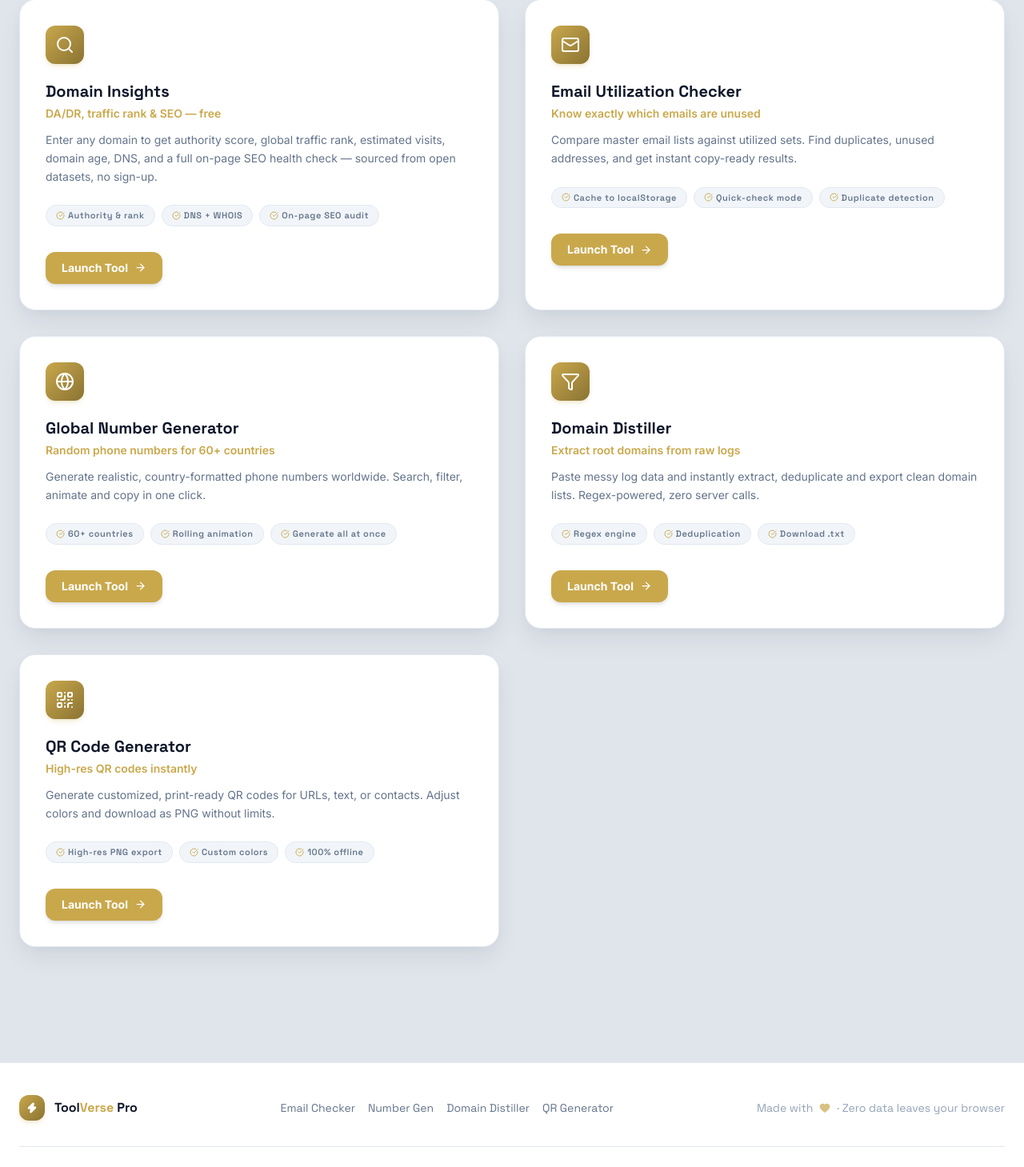
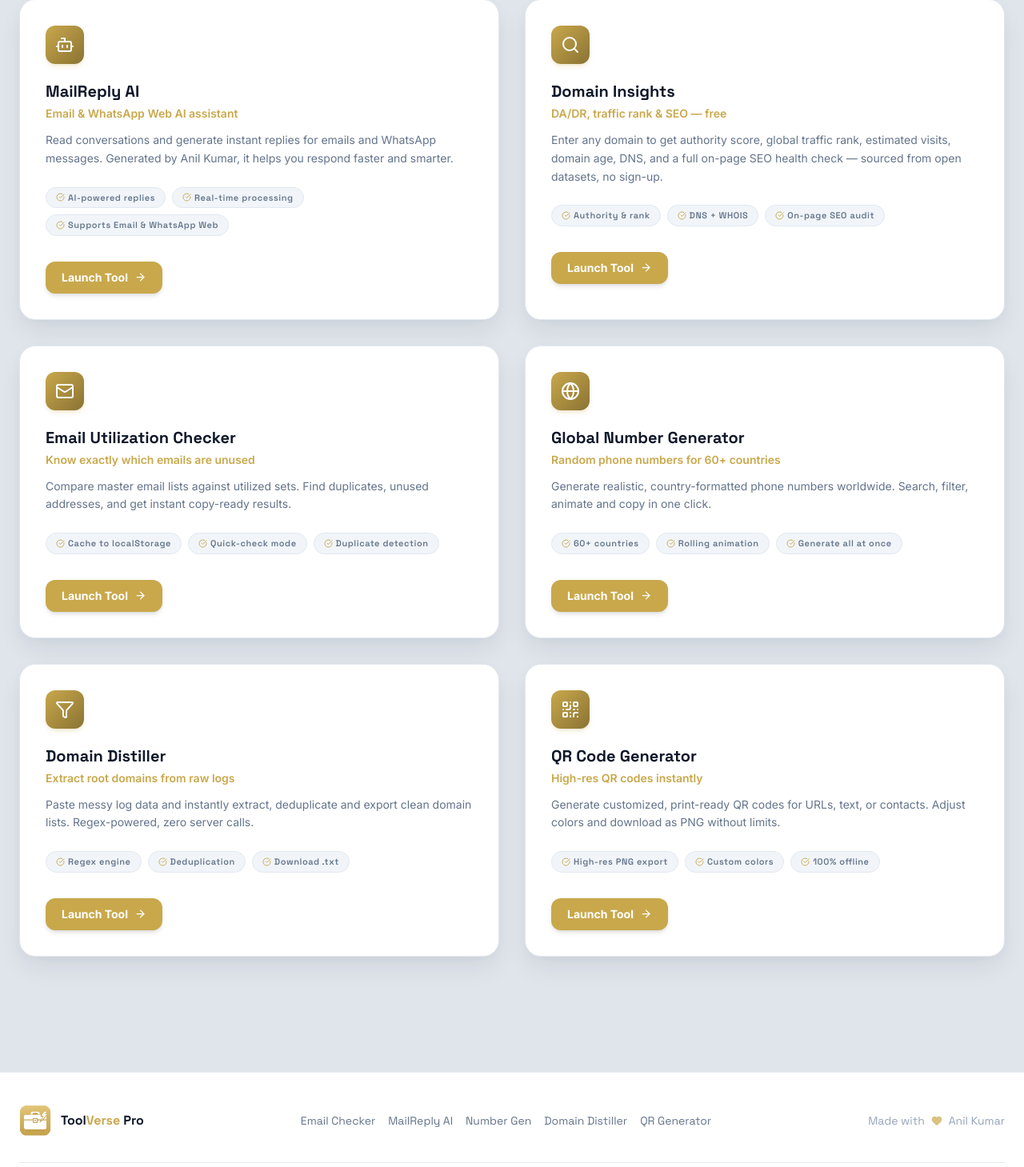
Before and after one commit to anilkumarapexwebcube/ToolVerse, a Next.js app: page / in a window 1280 px wide. Shown: the part 1236-2695 px from the top of the page at 80% size. Built offline with nearby package versions, Linux system fonts and the light colour scheme.

Commit message:
New tool added

```diff
--- a/app/page.tsx
+++ b/app/page.tsx
@@ -3,10 +3,20 @@ import { motion } from "framer-motion";
 import Link from "next/link";
 import {
   Mail, Globe, Filter, Cpu, ArrowRight, Zap,
-  CheckCircle, Shield, Layers, Star, Link as LinkIcon, QrCode, Search
+  CheckCircle, Shield, Layers, Star, Link as LinkIcon, QrCode, Search, Bot
 } from "lucide-react";
 
 const tools = [
+   {
+    href:        "https://mailreplyai.vercel.app",
+    icon:        <Bot size={24} />,
+    name:        "MailReply AI",
+    tagline:     "Email & WhatsApp Web AI assistant",
+    description: "Read conversations and generate instant replies for emails and WhatsApp messages. Generated by Anil Kumar, it helps you respond faster and smarter.",
+    badge:       "NEW",
+    features:    ["AI-powered replies", "Real-time processing", "Supports Email & WhatsApp Web"],
+    comingSoon:  false,
+  },
   {
     href:        "/tools/domain-insights",
     icon:        <Search size={24} />,
--- a/components/layout/Footer.tsx
+++ b/components/layout/Footer.tsx
@@ -1,5 +1,6 @@
 import Link from "next/link";
 import { Zap, Heart } from "lucide-react";
+import { motion } from "framer-motion";
 
 export default function Footer() {
   return (
@@ -8,9 +9,7 @@ export default function Footer() {
         <div className="flex flex-col md:flex-row items-center justify-between gap-6">
           {/* Brand */}
           <div className="flex items-center gap-3">
-            <div className="w-8 h-8 rounded-xl flex items-center justify-center bg-gradient-gold text-white shadow-md shadow-theme-gold/20">
-              <Zap size={14} fill="currentColor" />
-            </div>
+              <img src="/logo.png" alt="Logo" className="h-10 w-10 rounded-xl"/>
             <span className="font-grotesk font-bold text-theme-text">
               Tool<span className="text-theme-gold">Verse</span> Pro
             </span>
@@ -19,6 +18,7 @@ export default function Footer() {
           {/* Links */}
           <div className="flex items-center justify-center flex-wrap gap-4 text-sm font-grotesk text-theme-muted">
             <Link href="/tools/email-checker" className="hover:text-theme-text transition-colors">Email Checker</Link>
+            <Link href="https://mailreplyai.vercel.app" className="hover:text-theme-text transition-colors">MailReply AI</Link>
             <Link href="/tools/number-generator" className="hover:text-theme-text transition-colors">Number Gen</Link>
             <Link href="/tools/domain-distiller" className="hover:text-theme-text transition-colors">Domain Distiller</Link>
             <Link href="/tools/qr-generator" className="hover:text-theme-text transition-colors">QR Generator</Link>
@@ -28,12 +28,12 @@ export default function Footer() {
           <div className="flex items-center gap-2 text-sm font-grotesk text-slate-400">
             <span>Made with</span>
             <Heart size={14} className="text-theme-gold fill-current opacity-70" />
-            <span>· Zero data leaves your browser</span>
+            <span>Anil Kumar</span>
           </div>
         </div>
 
         <div className="mt-8 pt-6 text-center text-xs border-t border-theme-border font-grotesk text-slate-400">
-          © 2026 ToolVerse Pro · All tools run 100% client-side · No tracking · No data collection
+          © 2026 ToolVerse Pro · All tools are 100% free and secure · No tracking · No ads
         </div>
       </div>
     </footer>
--- a/components/layout/Navbar.tsx
+++ b/components/layout/Navbar.tsx
@@ -6,6 +6,7 @@ import { Zap, Menu, X } from "lucide-react";
 import { useState } from "react";
 
 const navLinks = [
+  { href: "https://mailreplyai.vercel.app", label: "MailReply AI" },
   { href: "/tools/domain-insights", label: "Domain Insights" },
   { href: "/tools/email-checker",   label: "Email Checker" },
   { href: "/tools/number-generator", label: "Numbers" },
```
